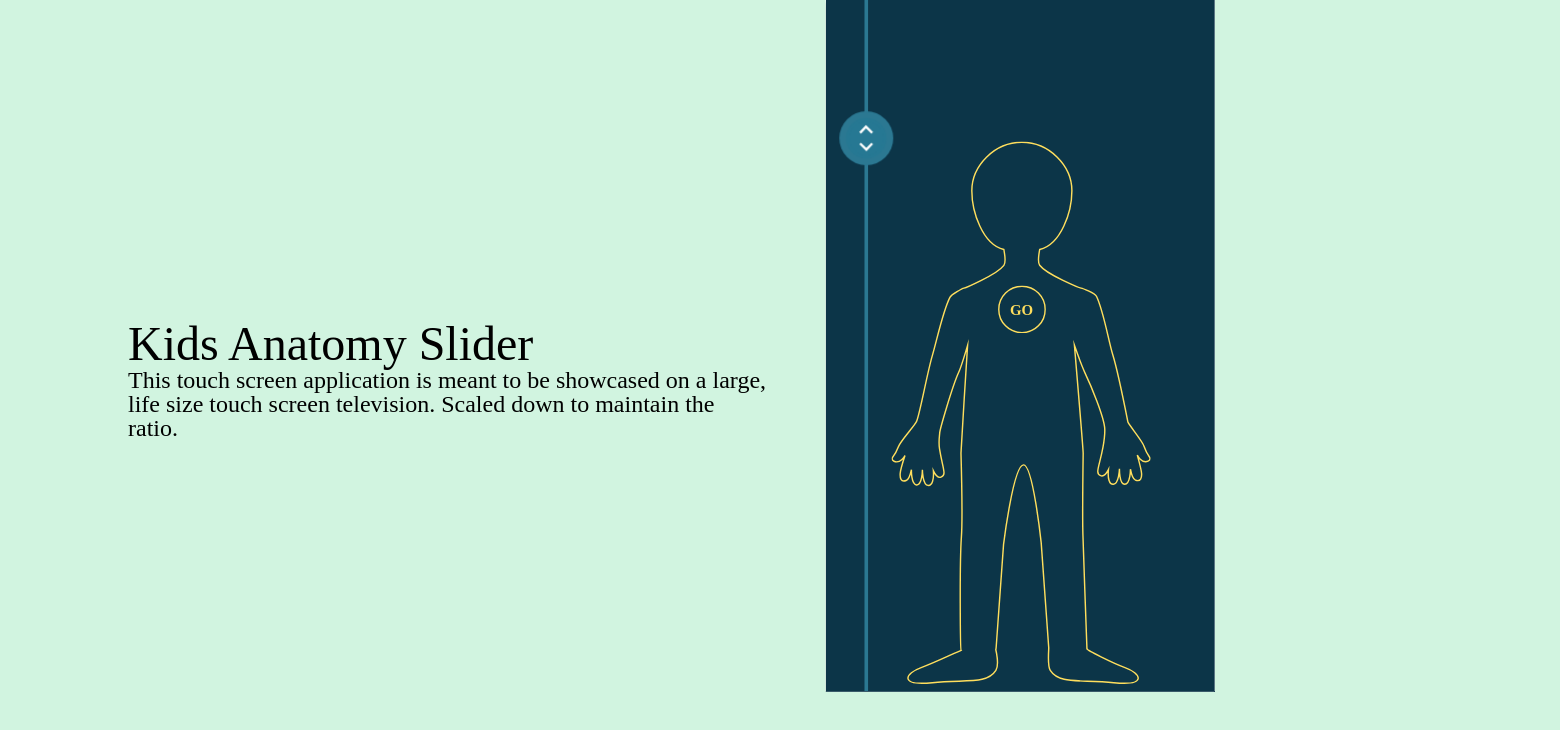
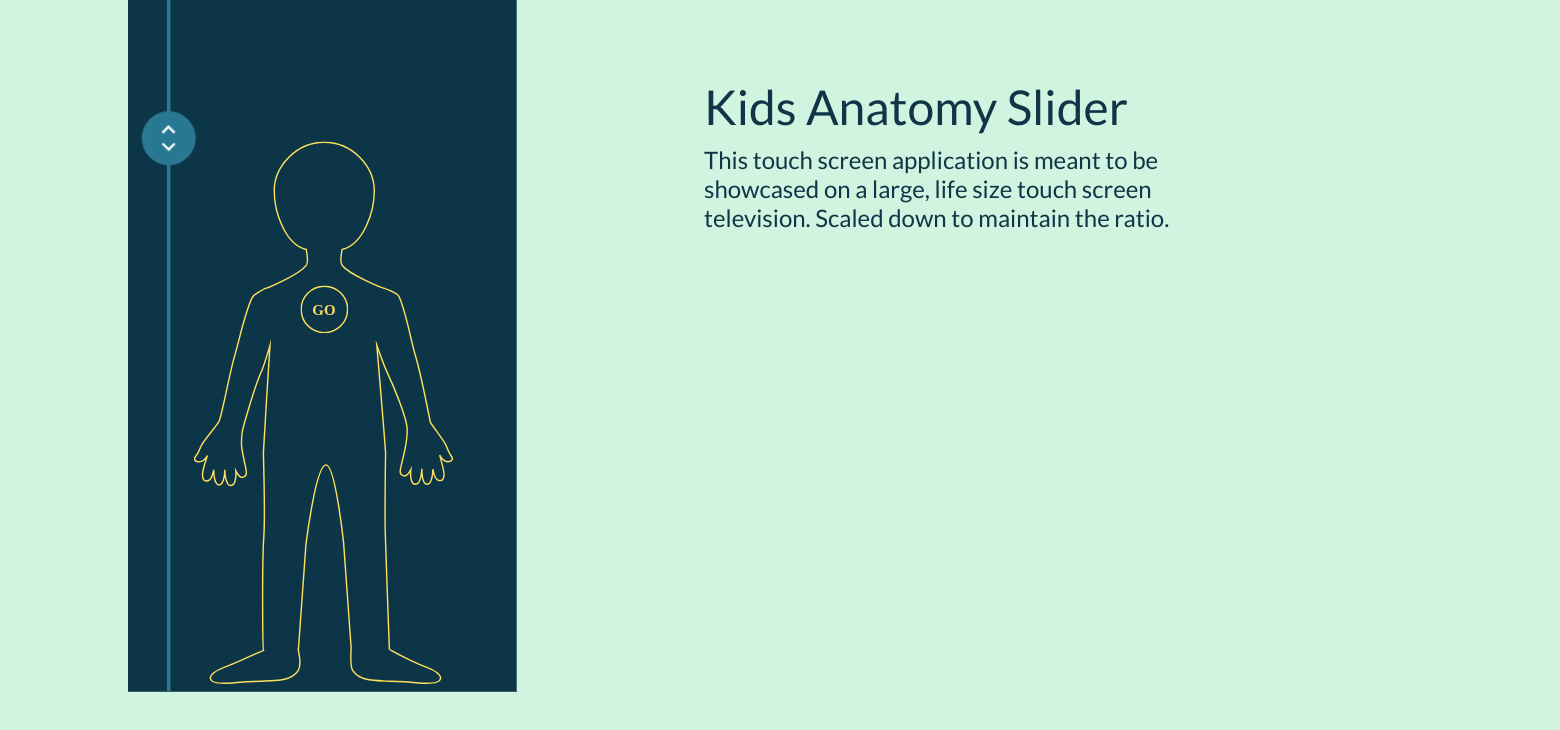
Before and after one commit to michellejames/anatomy_slider, a website: page iframe.html in a window 1280 px wide. Shown: the top 730 px of the page, 1560 px wide, since content can reach past the window. Drawn offline with nearby package versions, Linux system fonts and the light colour scheme; files that its build step writes are made by us from their sources.

Commit message:
Deleted more unnecessary code.

```diff
--- a/iframe.html
+++ b/iframe.html
@@ -12,14 +12,16 @@
 		<link href="https://fonts.googleapis.com/css?family=Lato:400,700" rel="stylesheet">
 		<link rel="stylesheet" href="dist/css/app.css">
 	</head>
-	<body>
+	<body class="iframe-body">
 
-		<iframe class="iframe" src="index.html"></iframe>
+		<div class="iframe-wrapper">
+			<iframe class="iframe" src="index.html"></iframe>
 
-		<div class="parent">
-			<h1 class="iframe-headline">Kids Anatomy Slider</h1>
+			<div class="iframe-text">
+				<h1 class="iframe-headline">Kids Anatomy Slider</h1>
 
-			<p class="iframe-description">This touch screen application is meant to be showcased on a large, life size touch screen television. Scaled down to maintain the ratio.</p>
+				<p class="iframe-description">This touch screen application is meant to be showcased on a large, life size touch screen television. Scaled down to maintain the ratio.</p>
+			</div>
 		</div>
 
 
--- a/src/scss/_muscle-layer.scss
+++ b/src/scss/_muscle-layer.scss
@@ -1,7 +1,6 @@
 .muscle-layer {
 	width: 100%;
 	height: 100%;
-	// position: relative;
 	position: absolute;
 	top: 0;
 	left: 0;
@@ -172,7 +171,6 @@
 	    left: 6%;
 	    z-index: 151;
 	}
-
 }
 
 .right-biceps-original {
--- a/src/scss/_organ-active.scss
+++ b/src/scss/_organ-active.scss
@@ -30,10 +30,6 @@
     transform: rotateY(-180deg);
     font-family: 'Lato', sans-serif;
 }
-
-// .large-intestine-active-text {
-//     width: 45%;
-// }
 
 .brain-active {
     position: absolute;
@@ -78,7 +74,6 @@
     z-index: 151;
     transform: rotateY(-180deg);
 }
-
 
 .heart-active {
     position: absolute;
--- a/src/scss/_skeleton-active.scss
+++ b/src/scss/_skeleton-active.scss
@@ -49,7 +49,6 @@
 .right-collarbone-active-text {
     top: 21%;
 }
-
 
 .skull-active {
     position: absolute;
--- a/src/scss/_skeleton-layer.scss
+++ b/src/scss/_skeleton-layer.scss
@@ -1,7 +1,6 @@
 .skeleton-layer {
 	width: 100%;
 	height: 100%;
-	// position: relative;
 	position: absolute;
 	top: 0;
 	left: 0;
@@ -48,7 +47,6 @@
 	    left: 16.94444444%;
 	    transform-origin: bottom;
 	}
-
 }
 
 .skull-original {
@@ -98,7 +96,6 @@
 	    z-index: 151;
 	    transform: rotateY(-180deg);
     }
-
 }
 
 .left-collarbone-original {
--- a/src/scss/app.scss
+++ b/src/scss/app.scss
@@ -34,31 +34,37 @@ body {
 	background: #D1F4E0;
 }
 
+.iframe-body {
+	overflow: hidden;
+}
+
 .iframe {
 	width: 1080px;
 	height: 1920px;
-	transform-origin: top center;
-	transform: scale(0.36);
-	margin-left: 60vh;
+	transform-origin: top left;
+    transform: scale(0.36);
+    margin-left: 10vw;
 }
 
-.parent {
-	position: absolute;
-	top: 40%;
-	left: 10%;
-	width: 50%;
+.iframe-text {
+	margin-top: -230vh;
+	margin-left: 55vw;
+	margin-right: 5vw;
 	display: flex;
 	flex-direction: column;
+	font-family: 'Lato', sans-serif;
+	color: #0F3547;
+
 	.iframe-headline {
 		font-size: 3rem;
-
+		padding-bottom: 15px;
 	}
 
 	.iframe-description {
 		font-size: 1.5rem;
+		line-height: 1.8rem;
 	}
 }
-
 
 .change-height {
 	width: 10px;
@@ -101,7 +107,6 @@ body {
 	position: absolute;
 	width: 30%;
 	height: 20%;
-	//z-index: 155;
 
 	.speech-bubble-top {
 		display: flex;
@@ -113,10 +118,6 @@ body {
 		padding-bottom: 100%;
 		display: none;
 		position: absolute;
-	    // top: 9%;
-	    // left: 17%;
-		//transform: translate(-50%, -50%);
-		// z-index: 151;
 	}
 
 	.speech-bubble-tip {
@@ -129,7 +130,6 @@ body {
 		position: absolute;
 	    top: 50%;
 	    left: 50%;
-		// z-index: 150;
 	}
 }
 
@@ -153,7 +153,6 @@ body {
 .start-screen {
 	width: 100%;
 	height: 100%;
-	// position: relative;
 	position: absolute;
 	top: 0;
 	left: 0;
@@ -186,9 +185,7 @@ body {
 		width: 105%;
 		height: 20px;
 		background: #2B7892;
-		// left: 50%;
 		top: 20%;
-		// transform: translateX(-50%);
 		z-index: 300;
 		display: flex;
 		justify-content: center;
@@ -204,7 +201,6 @@ body {
 		width: $width;
 	    height: 0;
 	    padding-bottom: $width * (6310/3013);  //width and height of body background
-	    // top: 20.78125%;
 	    bottom: 1%;
 	    left: 16.94444444%;
 	    transform-origin: 50% 100%;
```
Also changed, not shown: index.html (+0 -12 lines), src/scss/_muscle-active.scss (+0 -20 lines), src/scss/_organ-layer.scss (+0 -18 lines), src/scss/_slider.scss (+0 -36 lines).
